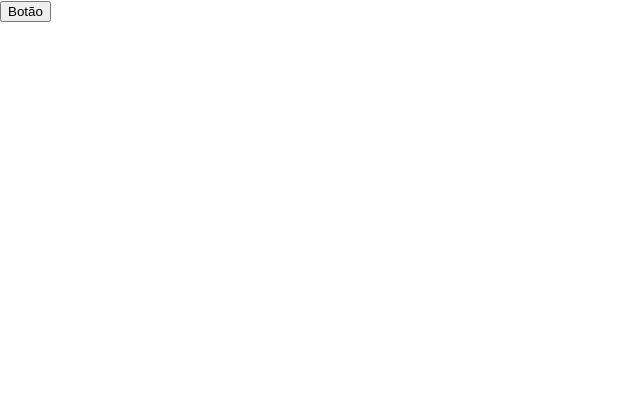
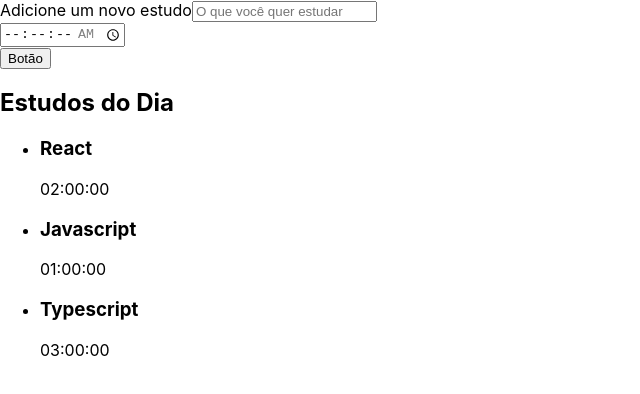
Before and after one commit to gspetillo/alura-react-ts, a React (Create React App) app in the folder alura-studies/: page / in a window 1280 px wide. Shown: the top 394 px of the page, without its empty margins (0-640 px from the left). Built offline with nearby package versions, Linux system fonts and the light colour scheme.

Commit message:
Creating first component structures

```diff
--- a/alura-studies/src/App.tsx
+++ b/alura-studies/src/App.tsx
@@ -1,10 +1,12 @@
 import React from 'react';
-import Button from './components/Button'
+import Form from './components/Form'
+import List from './components/List'
 
 function App() {
   return (
     <div className="App">
-      <Button/>
+      <Form/>
+      <List/>
     </div>
   );
 }
--- /dev/null
+++ b/alura-studies/src/components/Form/index.tsx
@@ -0,0 +1,38 @@
+import React from 'react'
+import Button from '../Button'
+
+class Form extends React.Component {
+    render() {
+        return (
+            <form>
+                <div>
+                    <label htmlFor="">
+                        Adicione um novo estudo
+                    </label>
+                    <input
+                        type="text"
+                        name="tarefa"
+                        id="tarefa"
+                        placeholder="O que você quer estudar"
+                        required
+                    />
+                </div>
+                <div>
+                    <label htmlFor=""></label>
+                    <input
+                        type="time"
+                        step="1"
+                        name="tempo"
+                        id="tempo"
+                        min="00:00:00"
+                        max="01:30:00"
+                        required
+                    />
+                </div>
+                <Button/>
+            </form>
+        )
+    }
+}
+
+export default Form
--- /dev/null
+++ b/alura-studies/src/components/List/index.tsx
@@ -0,0 +1,33 @@
+import React from "react";
+
+function List() {
+  const tasks = [
+    {
+      task: "React",
+      time: "02:00:00",
+    },
+    {
+      task: "Javascript",
+      time: "01:00:00",
+    },
+    {
+      task: "Typescript",
+      time: "03:00:00",
+    },
+  ];
+  return (
+    <aside>
+      <h2> Estudos do Dia</h2>
+      <ul>
+        {tasks.map((item, index) => (
+          <li key={index}>
+            <h3>{item.task}</h3>
+            <span>{item.time}</span>
+          </li>
+        ))}
+      </ul>
+    </aside>
+  );
+}
+
+export default List;
```
